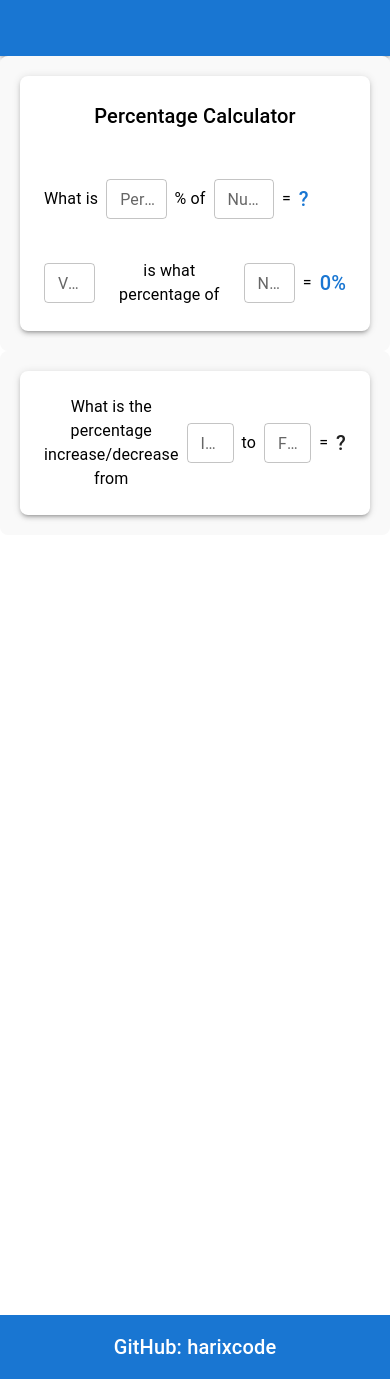
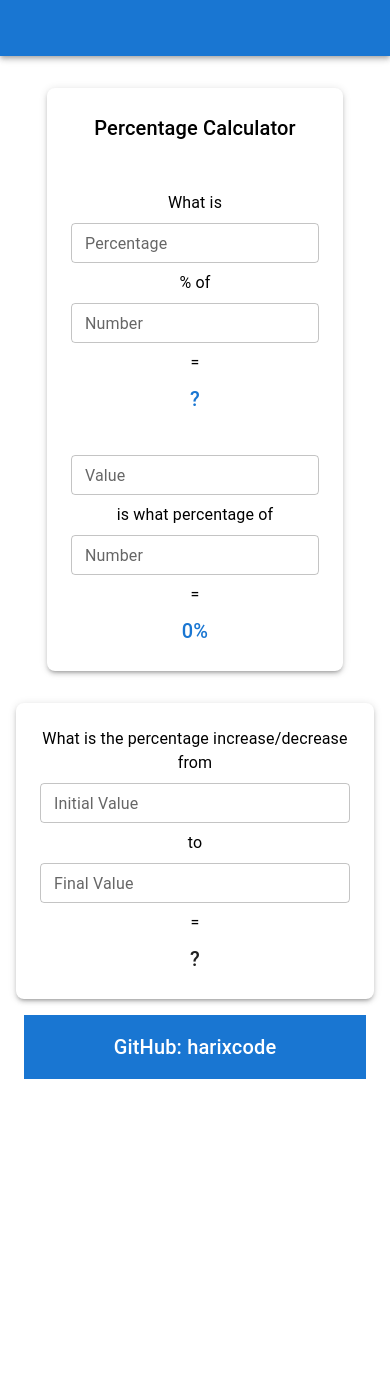
Before and after one commit to harixcode/finlet-web-v1, a React (Create React App) app: page / in a window 390 px wide. After the commit the page ends 1095 px from the top, so only its background shows below. Built offline with nearby package versions, Linux system fonts and the light colour scheme.

Commit message:
improve web page viewability for mobile device

```diff
--- a/src/App.tsx
+++ b/src/App.tsx
@@ -3,24 +3,27 @@
 import React from 'react';
 import './App.css';
 import PercentageCalculator from './components/percentage/percentage_calculator.tsx';
-import { AppBar, Box } from '@mui/material';
+import { AppBar, Box, Container } from '@mui/material';
 import ResponsiveAppBar from './components/header/Appbar.tsx';
 import Footer from './components/footer/footer.tsx';
 import PercentageChangeCalculator from './components/percentage/percentage_change.tsx';
 const App: React.FC = () => {
   return (
-    <div>
+    <div style={{ display: 'flex', flexDirection: 'column', minHeight: '100vh' }}>
       <ResponsiveAppBar/>
-      <section className="new-section"><PercentageCalculator /></section>
-      <section className="new-section">
-        <PercentageChangeCalculator /></section>
+      <Container sx={{ mt: 4, flex: 1 }}>
+        <Box sx={{ display: 'flex', flexDirection: 'column', alignItems: 'center', gap: 4 }}>
+          <PercentageCalculator />
+          <PercentageChangeCalculator />
+        </Box>
+      </Container>
 
       {/* Footer */}
       <Box
           sx={{
-            display: 'flex',
-            flexDirection: 'column',
-            minHeight: '100vh',
+            py: 2,
+            px: 3,
+            mt: "auto",
           }}>
         <Footer/>
       </Box>
--- a/src/components/header/Appbar.tsx
+++ b/src/components/header/Appbar.tsx
@@ -10,8 +10,9 @@ import Avatar from '@mui/material/Avatar';
 import Button from '@mui/material/Button';
 import Tooltip from '@mui/material/Tooltip';
 import MenuItem from '@mui/material/MenuItem';
+import { Divider } from '@mui/material';
 
-const pages = ['Products', 'Pricing', 'About'];
+const pages = ['Products', 'About'];
 const settings = ['Profile', 'Account', 'Dashboard', 'Logout'];
 
 function ResponsiveAppBar() {
@@ -55,7 +56,6 @@ function ResponsiveAppBar() {
           >
             FINLET.IO
           </Typography>
-
           <Box sx={{ flexGrow: 1, display: { xs: 'flex', md: 'none' } }}>
             <IconButton
               size="large"
--- a/src/components/percentage/percentage_calculator.tsx
+++ b/src/components/percentage/percentage_calculator.tsx
@@ -27,7 +27,7 @@ const PercentageCalculator = () => {
       <Typography variant="h6" gutterBottom>
         Percentage Calculator
       </Typography>
-      <Box sx={{ display: "flex", alignItems: "center", gap: 1, paddingTop:5}}>
+      <Box sx={{ display: "flex", flexDirection: { xs: "column", sm: "row" }, alignItems: "center", gap: 1, paddingTop:5}}>
       <Typography>What is </Typography>
         <TextField
           type="number"
@@ -36,7 +36,7 @@ const PercentageCalculator = () => {
           size="small"
           value={percentage}
           onChange={(e) => setPercentage(e.target.value)}
-          sx={{ width: '20%' }}
+          sx={{ width: { xs: '100%', sm: '30%' } }}
         />
         <Typography>% of</Typography>
         <TextField
@@ -46,14 +46,14 @@ const PercentageCalculator = () => {
           size="small"
           value={number}
           onChange={(e) => setNumber(e.target.value)}
-          sx={{ width: '20%' }}
+          sx={{ width: { xs: '100%', sm: '30%' } }}
         />
         <Typography>=</Typography>
         <Typography variant="h6" color="primary" display="flex">
           {result1 || "?"}
         </Typography>
       </Box>
-      <Box sx={{ display: "flex", alignItems: "center", gap: 1, paddingTop:5}}>
+      <Box sx={{ display: "flex", flexDirection: { xs: "column", sm: "row" }, alignItems: "center", gap: 1, paddingTop:5}}>
         {/* Value to Percentage */}
         <TextField
           type="number"
@@ -62,7 +62,7 @@ const PercentageCalculator = () => {
           size="small"
           value={value1}
           onChange={(e) => setValue1(e.target.value)}
-          sx={{ width: '20%' }}
+          sx={{ width: { xs: '100%', sm: '30%' } }}
         />
         <Typography>is what percentage of</Typography>
         <TextField
@@ -72,10 +72,10 @@ const PercentageCalculator = () => {
           size="small"
           value={number2}
           onChange={(e) => setNumber2(e.target.value)}
-          sx={{ width: '20%' }}
+          sx={{ width: { xs: '100%', sm: '30%' } }}
         />
         <Typography>=</Typography>
-        <Typography variant="h6" color="primary" display="flex">
+        <Typography variant="h6" color="primary" >
           {result2+ "%"|| "?"}
         </Typography>
       </Box>
--- a/src/components/percentage/percentage_change.tsx
+++ b/src/components/percentage/percentage_change.tsx
@@ -36,7 +36,7 @@ const PercentageChangeCalculator = () => {
       {/* <Typography variant="h6" gutterBottom>
         Percentage Change Calculator
       </Typography> */}
-      <Box sx={{ display: "flex", alignItems: "center",gap: 1, }}>
+      <Box sx={{ display: "flex", flexDirection: { xs: "column", sm: "row" }, alignItems: "center",gap: 1, }}>
         <Typography>What is the percentage increase/decrease from</Typography>
         <TextField
           type="number"
@@ -45,6 +45,7 @@ const PercentageChangeCalculator = () => {
           size="small"
           value={initialValue}
           onChange={(e) => setInitialValue(e.target.value)}
+          sx={{ width: { xs: '100%', sm: 'auto' } }}
         />
         <Typography> to </Typography>
         <TextField
@@ -54,6 +55,7 @@ const PercentageChangeCalculator = () => {
           size="small"
           value={finalValue}
           onChange={(e) => setFinalValue(e.target.value)}
+          sx={{ width: { xs: '100%', sm: 'auto' } }}
         />
         <Typography> = </Typography>
         <Typography variant="h6" color={isIncrease ? "green" : isDecrease ? "red" : "text.primary"}>
```
